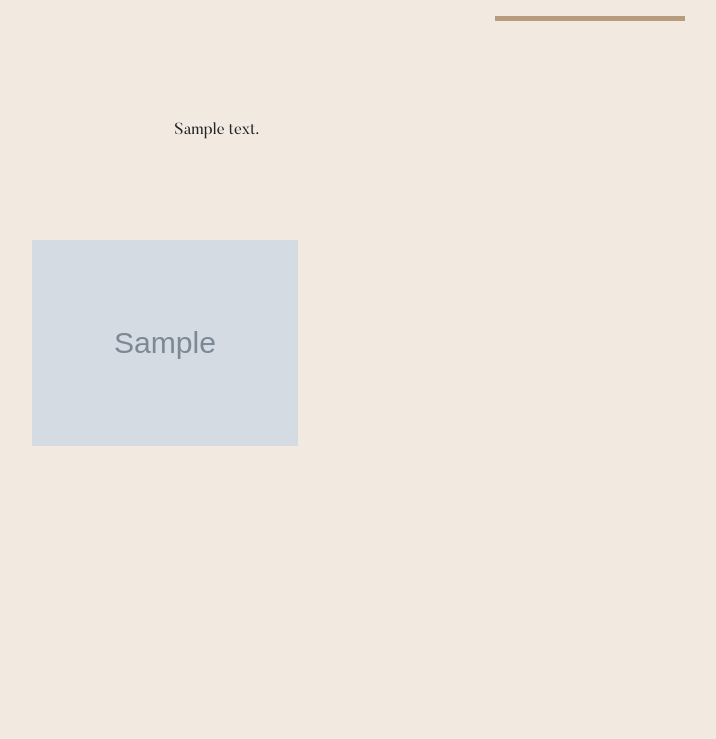
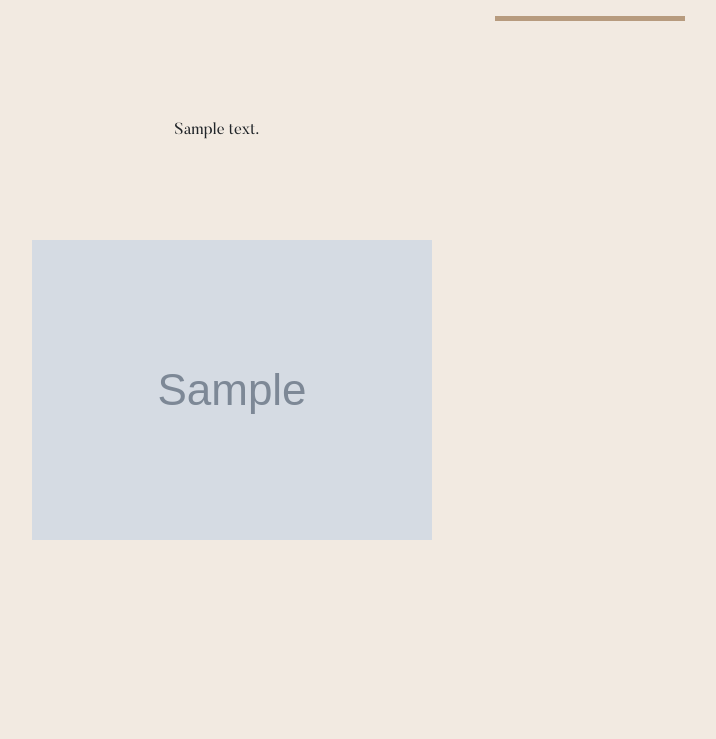
Before and after one commit to sepehrsohrabii/Tulip, a Django app: template frontend/templates/main_product2.html in a window 1280 px wide. Shown: the part 807-1546 px from the top of the page, without its empty margins (50-766 px from the left). Before the commit the page ends 1253 px from the top, so only its background shows below. Run offline with Django 4.2, Linux system fonts and the light colour scheme; the template is opened without the code that fills it: most values are stand-ins (such as "Sample title", 1, 10 or a date in 2020); grey boxes marked "Sample" are stand-in pictures; form fields are guessed from the names that the template uses; some libraries are stand-ins or nearby versions; some web fonts are replaced.

Commit message:
design updated - deployment

```diff
--- a/frontend/static/css/style.css
+++ b/frontend/static/css/style.css
@@ -483,8 +483,7 @@ a.active {
 
 /* filicity carousel */
 .carousel-cell {
-  width: 266px;
-  height: 206px;
+  height: 300px;
   margin-right: 10px;
   counter-increment: gallery-cell;
   object-fit: cover;
@@ -519,6 +518,3 @@ a.active {
   padding-top: 40px;
   padding-bottom: 40px;
 }
-.carousel-image {
-	height: 300px !important;
-}
--- a/static/css/style.css
+++ b/static/css/style.css
@@ -483,8 +483,7 @@ a.active {
 
 /* filicity carousel */
 .carousel-cell {
-  width: 266px;
-  height: 206px;
+  height: 300px;
   margin-right: 10px;
   counter-increment: gallery-cell;
   object-fit: cover;
@@ -519,6 +518,3 @@ a.active {
   padding-top: 40px;
   padding-bottom: 40px;
 }
-.carousel-image {
-	height: 300px !important;
-}
```
